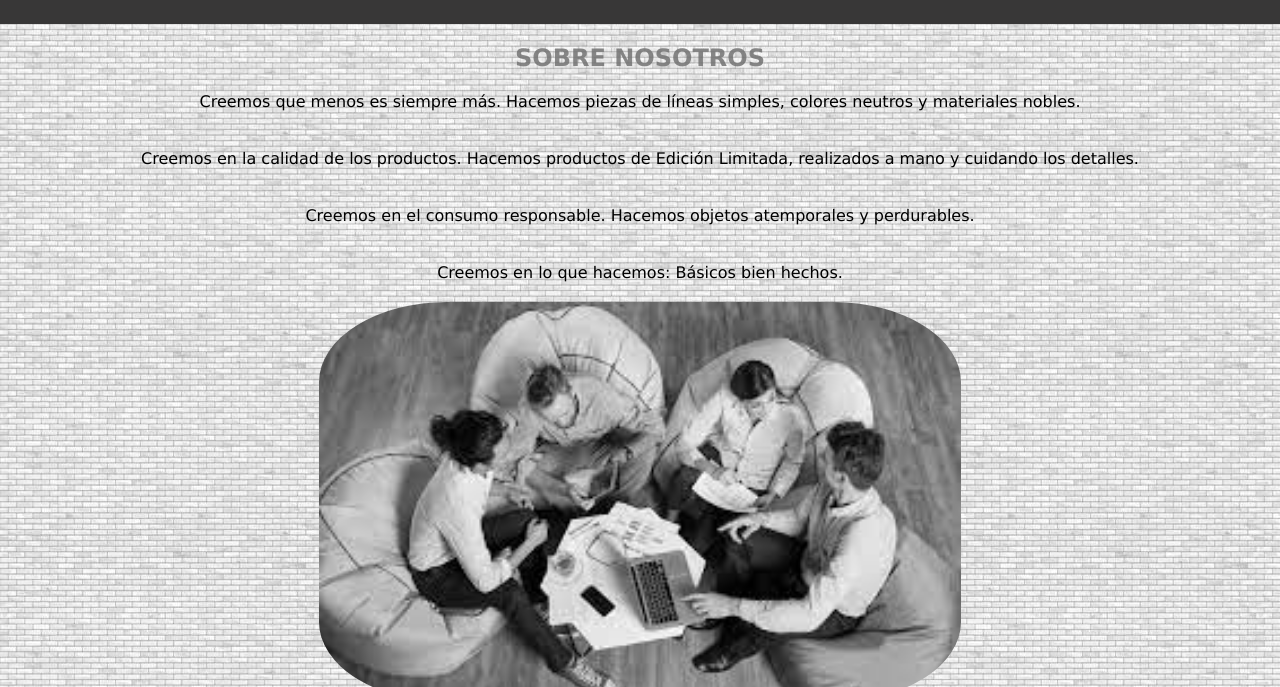
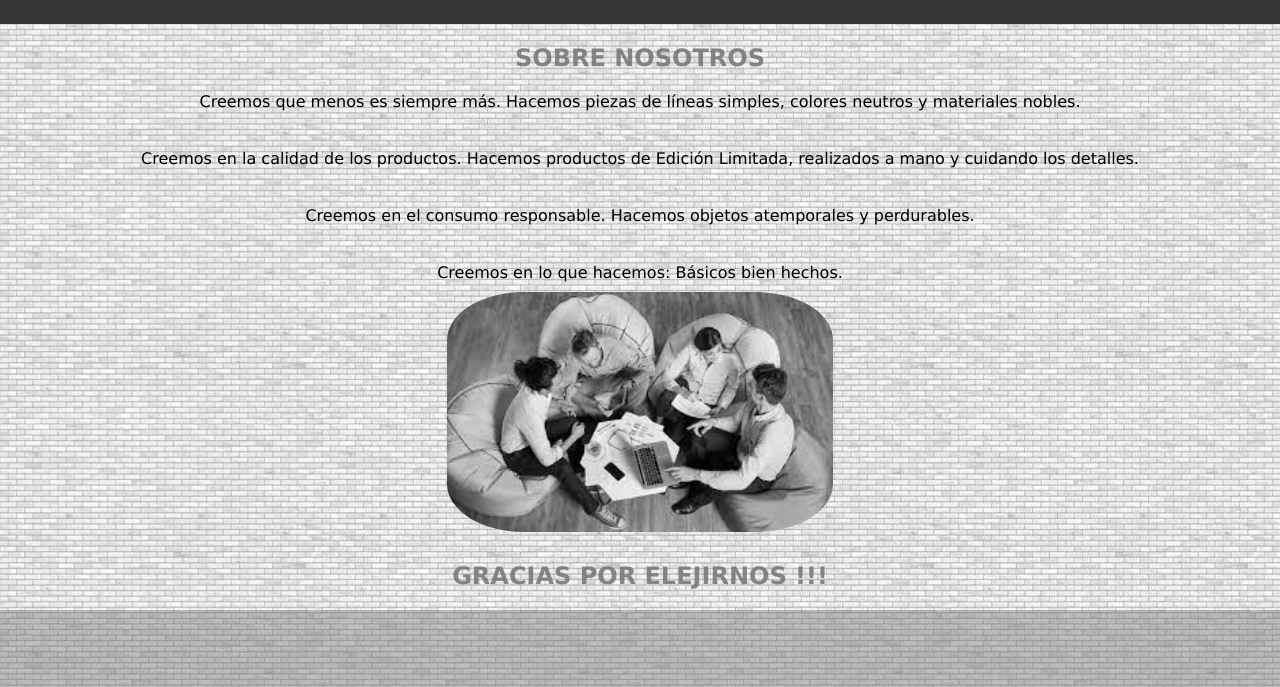
Before and after one commit to tuteguille/entregafinal-denegrimatias, a website: page pages/nosotro.html in a window 1280 px wide. Shown: the part 88-775 px from the top of the page. Drawn offline with Linux system fonts and the light colour scheme.

Commit message:
imgnosotros

```diff
--- a/scss/DRUSSA/_main.scss
+++ b/scss/DRUSSA/_main.scss
@@ -250,10 +250,11 @@ section{
         justify-content: center;
         text-align: center;
         width: 100%;
-        padding: 20px;
+        padding: 10px;
 
         img{
-            height: 50vh;
+            height: 30vh;
+
             border-radius: 20%;
 
         }
--- a/scss/media.scss
+++ b/scss/media.scss
@@ -108,4 +108,5 @@
 
           }
         }
+
   }
```
Also changed, not shown: css/style.css.
